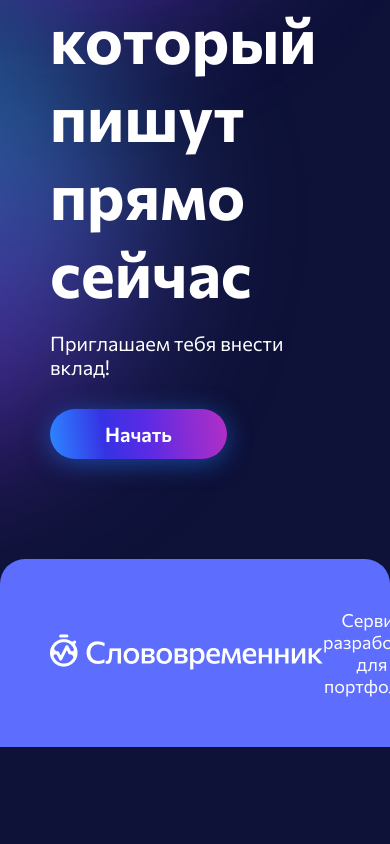
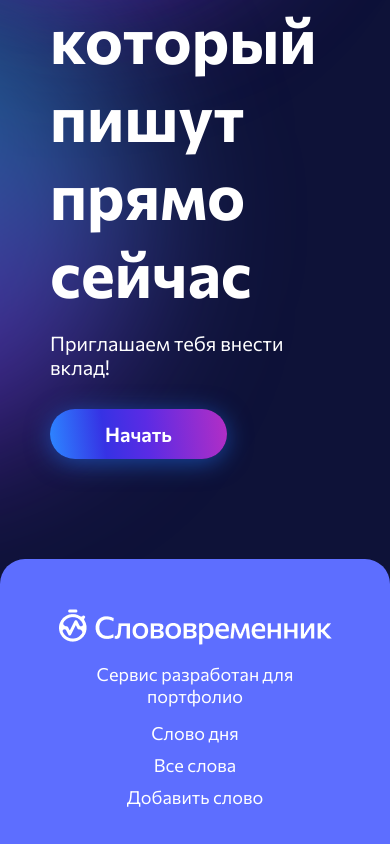
Before and after one commit to StKir/slovovremennik, a Next.js app: page / in a window 390 px wide. Shown: the part 478-1322 px from the top of the page. Before the commit the page ends 1225 px from the top, so only its background shows below. Built offline with nearby package versions, Linux system fonts and the light colour scheme.

Commit message:
footer_adaptive_is_done

```diff
--- a/src/components/ui/footer/footer.module.scss
+++ b/src/components/ui/footer/footer.module.scss
@@ -7,6 +7,11 @@
 		display: flex;
 		align-items: center;
 		justify-content: space-between;
+		@media screen and (max-width: 1200px) {
+			flex-wrap: wrap;
+			gap: 15px;
+			justify-content: space-evenly;
+		}
 	}
 }
 .nav_links {
@@ -15,6 +20,11 @@
 	align-items: center;
 	text-decoration: none;
 	list-style-type: none;
+	@media screen and (max-width: 768px) {
+		display: grid;
+		grid-gap: 10px;
+		text-align: center;
+	}
 	a {
 		text-decoration: none;
 		font-style: normal;
```
